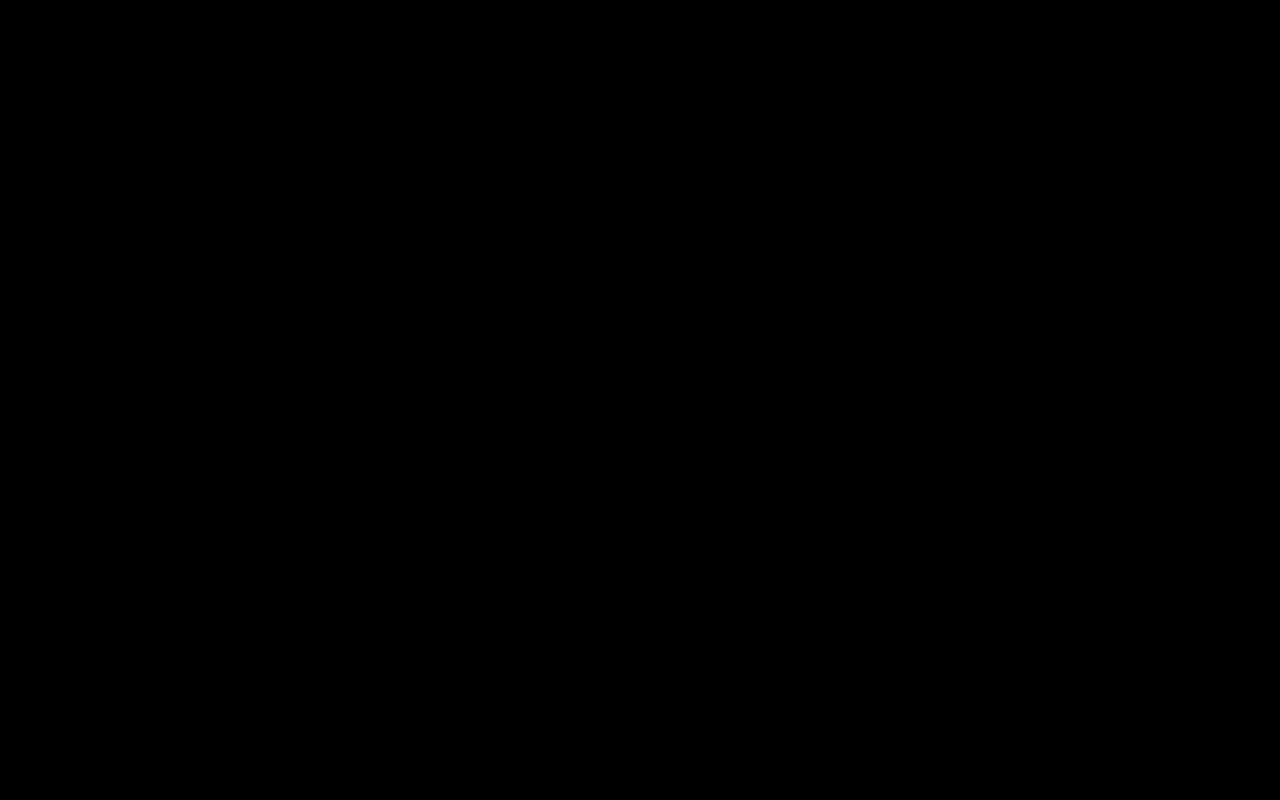
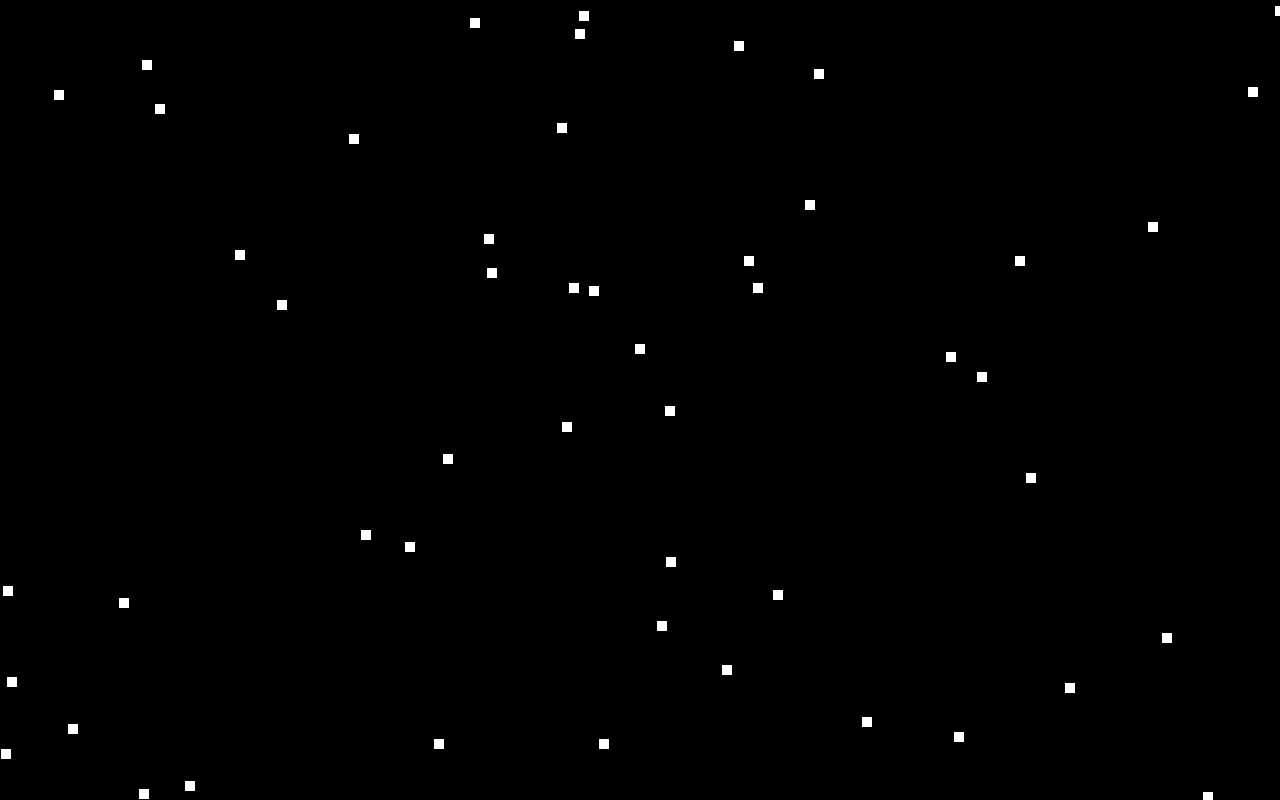
Before and after one commit to CryptoKiddd/Creative-Portfolio, a plain HTML site: page index.html in a window 1280 px wide. Drawn offline with Linux system fonts and the light colour scheme.

Commit message:
particles and effect classes

```diff
--- a/index.js
+++ b/index.js
@@ -4,4 +4,48 @@ canvas.height = window.innerHeight;
 canvas.width = window.innerWidth;
 
 
-ctx.fillStyle = 'white'
+ctx.fillStyle = 'white';
+ctx.strokeStyle = 'white'
+
+class Particle{
+    constructor(effect){
+        this.effect = effect;
+        this.x = Math.floor(Math.random() * this.effect.width);
+        this.y = Math.floor(Math.random() * this.effect.height);
+
+
+    }
+    draw(context){
+        context.fillRect(this.x,this.y,10,10)
+
+    }
+
+
+}
+class Effect{
+    constructor(width,height){
+        this.width = width;
+        this.height = height;
+        this.particles = [];
+        this.numOfParticles = 50
+
+
+    }
+    init(){
+        for (let i = 0; i < this.numOfParticles;i++){
+            this.particles.push(new Particle(this))
+        }
+
+    }
+    render(ctx){
+        this.particles.forEach(particle=>{
+            particle.draw(ctx)
+        })
+    }
+
+}
+
+const effect = new Effect(canvas.width,canvas.height);
+effect.init();
+effect.render(ctx)
+console.log(effect)
--- a/styles.css
+++ b/styles.css
@@ -3,6 +3,9 @@
     padding: 0;
   box-sizing: border-box;
 }
+body{
+    position: relative;
+}
 canvas{
     background: black;
     position: absolute;
```
